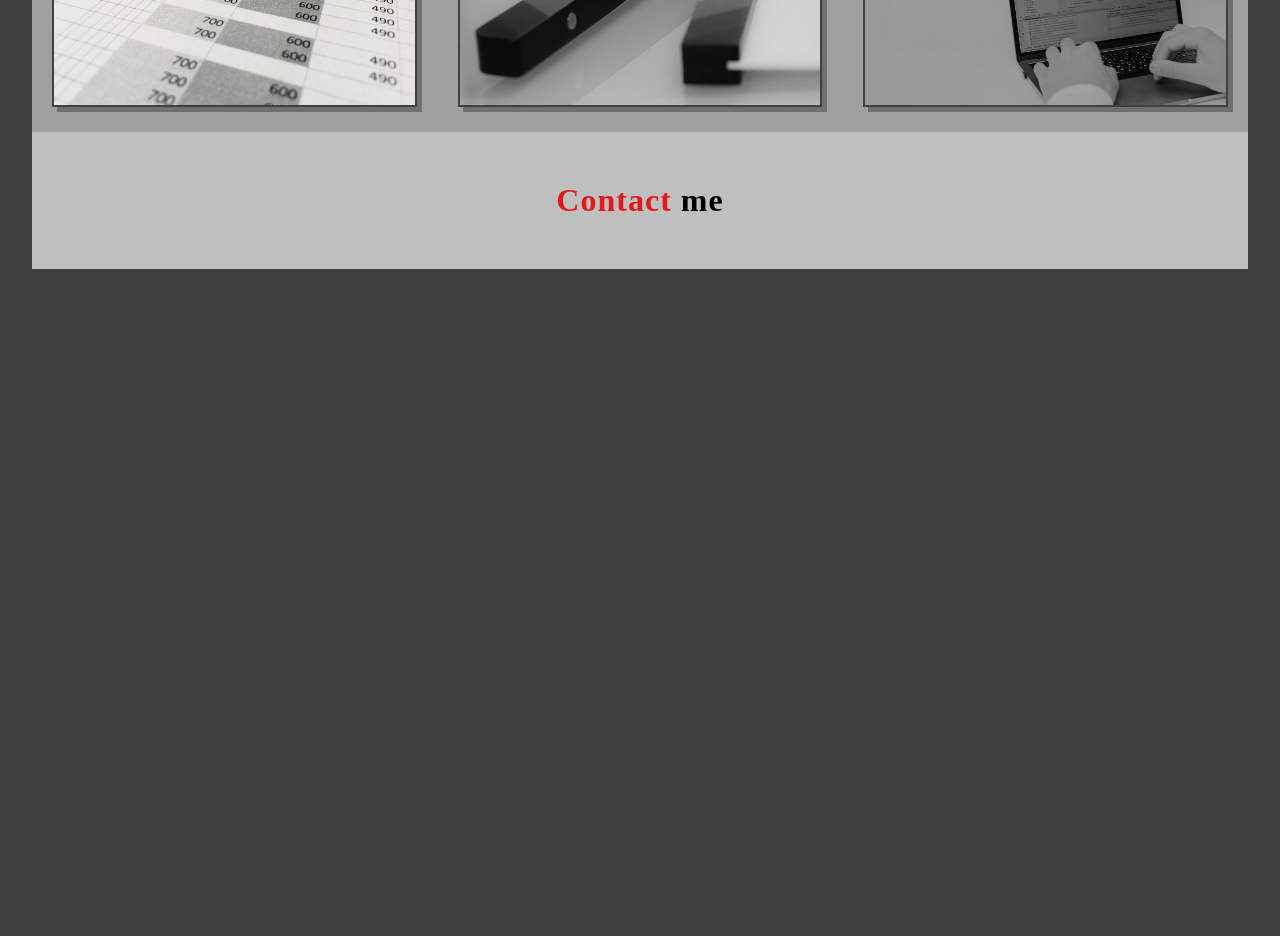
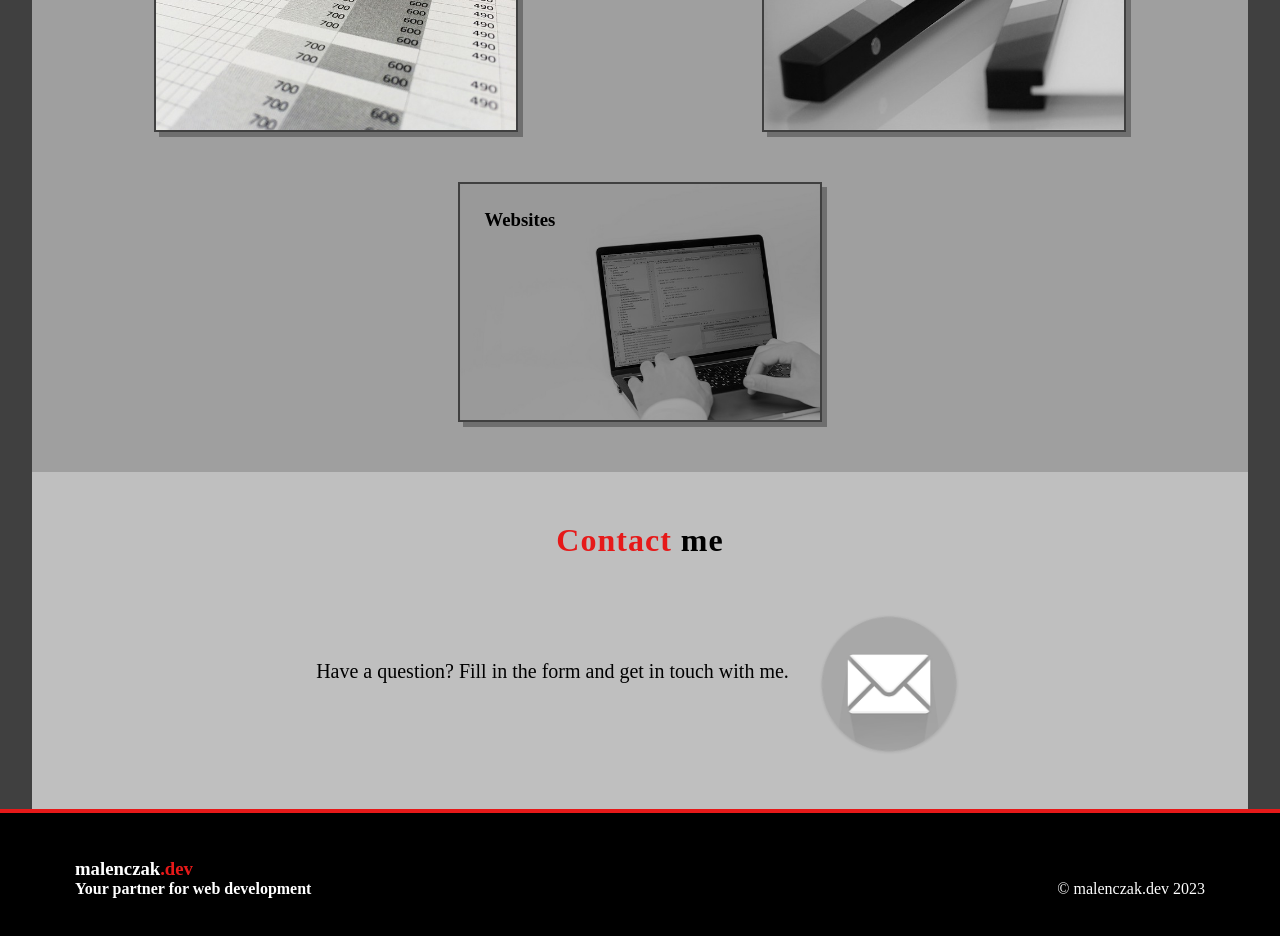
Before and after one commit to mmalenczak/malenczak.dev, a plain HTML site: page index.html in a window 1280 px wide. Shown: the part 1320-2256 px from the top of the page. Before the commit the page ends 1589 px from the top, so only its background shows below. Drawn offline with Linux system fonts and the light colour scheme; a web font is replaced by a local one.

Commit message:
Finish main page

```diff
--- a/index.html
+++ b/index.html
@@ -48,10 +48,23 @@
     </section>
     <section id="contactMe">
       <h2><span class="textAccent">Contact</span> me</h2>
+      <div id="contactMeContainer">
+        <div id="contactMeParagraph">
+          <p>Have a question? Fill in the form and get in touch with me.</p>
+          <button id="contactMeButton" class="buttonPrimary" style="display: none;">Contact form</button>
+        </div>
+        <img id="contactMeIcon" src="./resources/images/mail-gffd7f082c_640.png" alt="contact icons for email, phone, message and location">
+      </div>
     </section>
   </main>
   <footer>
-
+    <div id="footerContainer">
+      <div id="footerCompanyQuote">
+        <h3>malenczak<span class="textAccent">.dev</span></h3>
+        <h4>Your partner for web development</h4>
+      </div>
+      <p>© malenczak.dev 2023 </p>
+    </div>
   </footer>
   <script src="./resources/scripts/script.js"></script>
 </body>
--- a/resources/scripts/script.js
+++ b/resources/scripts/script.js
@@ -0,0 +1,8 @@
+const contactMeButton = document.getElementById('contactMeButton');
+const contactMeIcon = document.getElementById('contactMeIcon');
+
+const showContactMeButton = () => {
+  contactMeButton.style.display = 'block';
+}
+
+contactMeIcon.addEventListener('mouseover', showContactMeButton);
--- a/resources/styles/style.css
+++ b/resources/styles/style.css
@@ -139,7 +139,7 @@ main h2 {
 }
 
 main p {
-  font-size: 1.2rem;
+  font-size: 1.25rem;
 }
 
 #aboutMeContainer {
@@ -193,6 +193,26 @@ main p {
   box-shadow: 5px 5px transparent;
 }
 
+@media only screen and (max-width: 680px) {
+
+  #aboutMeContainer {
+    flex-direction: column;
+    justify-content: space-evenly;
+    align-items: center;
+  }
+
+  #aboutMeContainer img {
+    width: 75%;
+    margin-bottom: 25px;
+  }
+
+  #aboutMeParagraph {
+    text-align: center;
+    width: 75%;
+  }
+
+}
+
 #myPortfolio {
   width: 100%;
   background-color: hsla(0, 0%, 25%, 0.25);
@@ -215,10 +235,12 @@ main p {
 #myPorfolioContainer a {
   width: 30%;
   height: 30vh;
+  min-width: 350px;
   background-size: cover;
   border: #404040 2px solid;
   box-shadow: 5px 5px rgba(64, 64, 64, 0.5);
   transition: 350ms ease-in-out;
+  margin: 25px;
 }
 
 #myPorfolioContainer a:hover {
@@ -243,3 +265,59 @@ main p {
 #myPorfolioContainer h3 {
   padding: 25px;
 }
+
+#contactMe {
+  padding-bottom: 50px;
+}
+
+#contactMeContainer {
+  display: flex;
+  justify-content: center;
+  padding: 0 25px;
+}
+
+#contactMeContainer img {
+  width: 150px;
+  max-height: 150px;
+}
+
+#contactMeContainer p {
+  margin-bottom: 25px;
+  text-align: center;
+}
+
+#contactMeParagraph {
+  display: flex;
+  flex-direction: column;
+  align-items: center;
+  justify-content: center;
+  margin-right: 25px;
+}
+
+footer {
+  padding: 20px 50px;
+  min-height: 150px;
+  border-top: #E61919 4px solid;
+  background-color: #000000;
+  color: #FFFFFF;
+}
+
+#footerContainer {
+  padding: 25px;
+  display: flex;
+  justify-content: space-between;
+  align-items: flex-end;
+}
+
+@media only screen and (max-width: 620px) {
+
+  #footerContainer {
+    flex-direction: column;
+    align-items: center;
+  }
+
+  #footerContainer p {
+    margin-top: 25px;
+  }
+
+}
```
Also changed, not shown: resources/images/mail-gffd7f082c_640.png (added).
